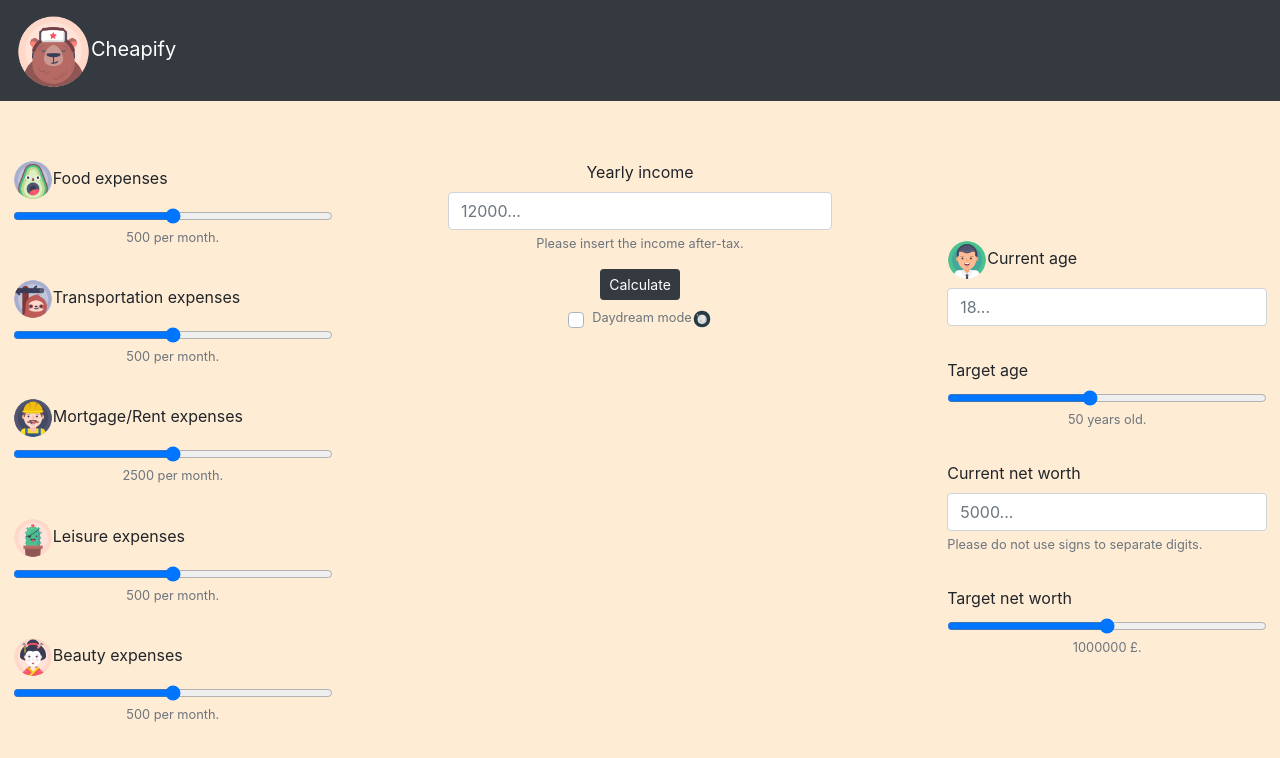
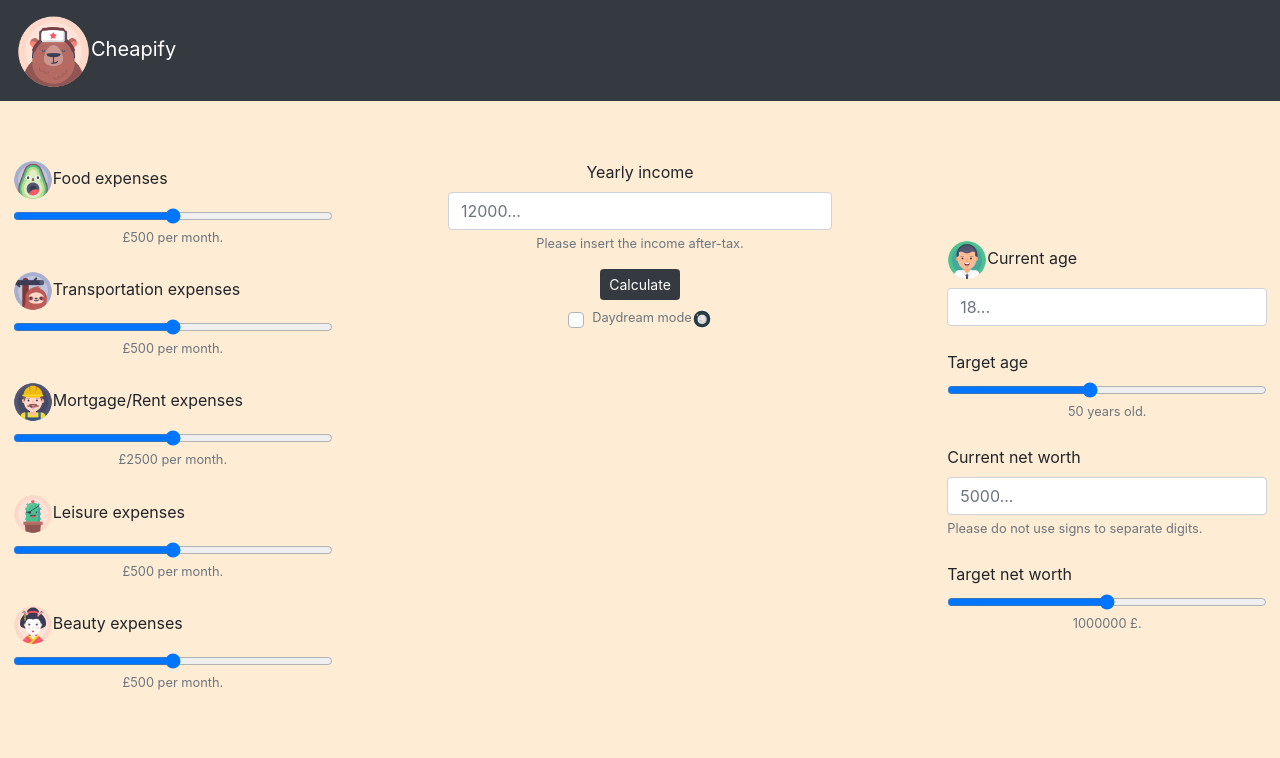
Before and after one commit to Vonathar/cheapify, a React (Create React App) app: page / in a window 1280 px wide. Shown: the top 758 px of the page. Built offline with nearby package versions, Linux system fonts and the light colour scheme.

Commit message:
Fix readability on smaller screens; minor visual fixes.

```diff
--- a/src/components/expenses.jsx
+++ b/src/components/expenses.jsx
@@ -32,6 +32,7 @@ class Expenses extends Component {
             id="foodExpensesHelp"
             className="form-text text-muted expenses-help"
           >
+            {"£"}
             {this.props.handleFoodExpensesText()} per month.
           </small>
         </div>
@@ -58,6 +59,7 @@ class Expenses extends Component {
             id="transportationExpensesHelp"
             className="form-text text-muted expenses-help"
           >
+            {"£"}
             {this.props.handleTransportationExpensesText()} per month.
           </small>
         </div>
@@ -80,6 +82,7 @@ class Expenses extends Component {
             id="houseExpensesHelp"
             className="form-text text-muted expenses-help"
           >
+            {"£"}
             {this.props.handleHouseExpensesText()} per month.
           </small>
         </div>
@@ -106,6 +109,7 @@ class Expenses extends Component {
             id="leisureExpensesHelp"
             className="form-text text-muted expenses-help"
           >
+            {"£"}
             {this.props.handleLeisureExpensesText()} per month.
           </small>
         </div>
@@ -128,6 +132,7 @@ class Expenses extends Component {
             id="beautyExpensesHelp"
             className="form-text text-muted expenses-help"
           >
+            {"£"}
             {this.props.handleBeautyExpensesText()} per month.
           </small>
         </div>
--- a/src/index.css
+++ b/src/index.css
@@ -25,6 +25,7 @@ body {
 #income-form-holder {
   width: 100%;
   position: absolute;
+  height: 1vh;
   top: 10vh;
   text-align: center;
 }
@@ -77,7 +78,7 @@ body {
 
 .expenses-input,
 .target-input {
-  padding-bottom: 2vh;
+  padding-bottom: 1vh;
 }
 
 .expenses-help,
```
